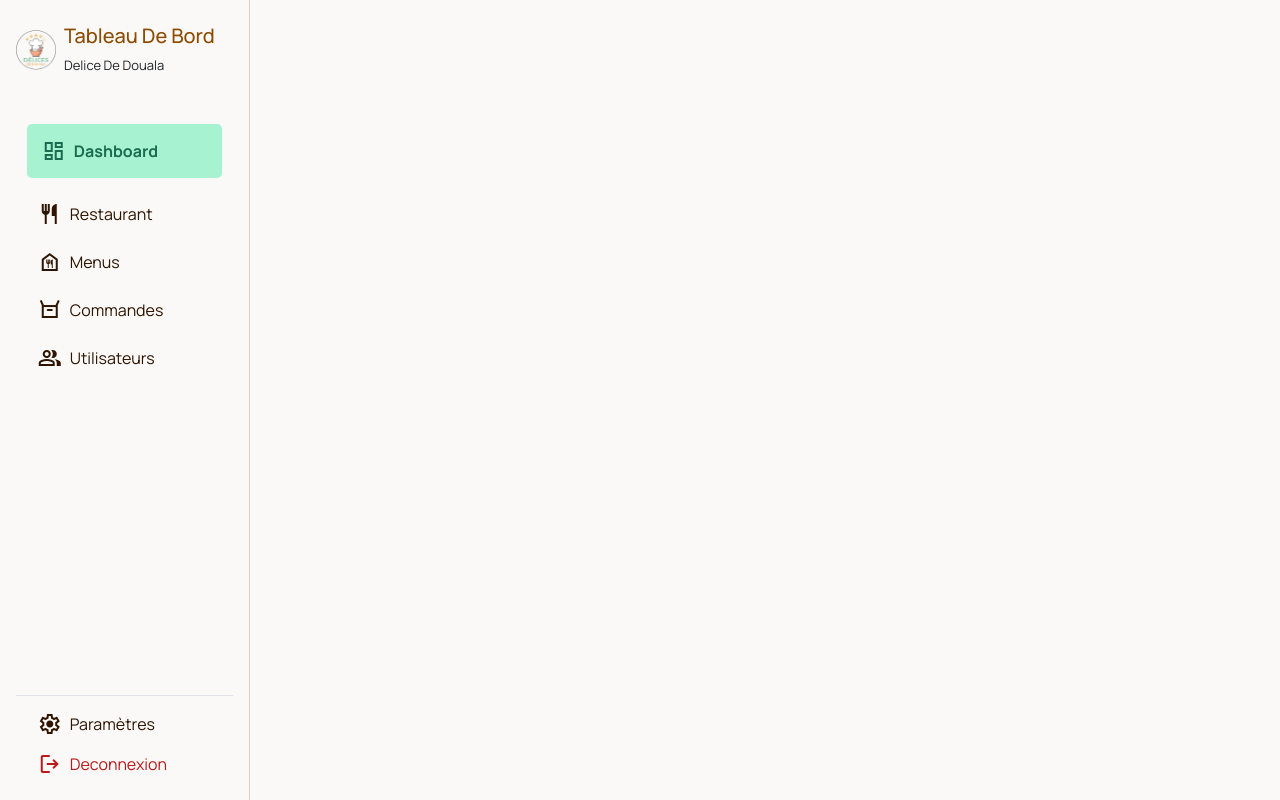
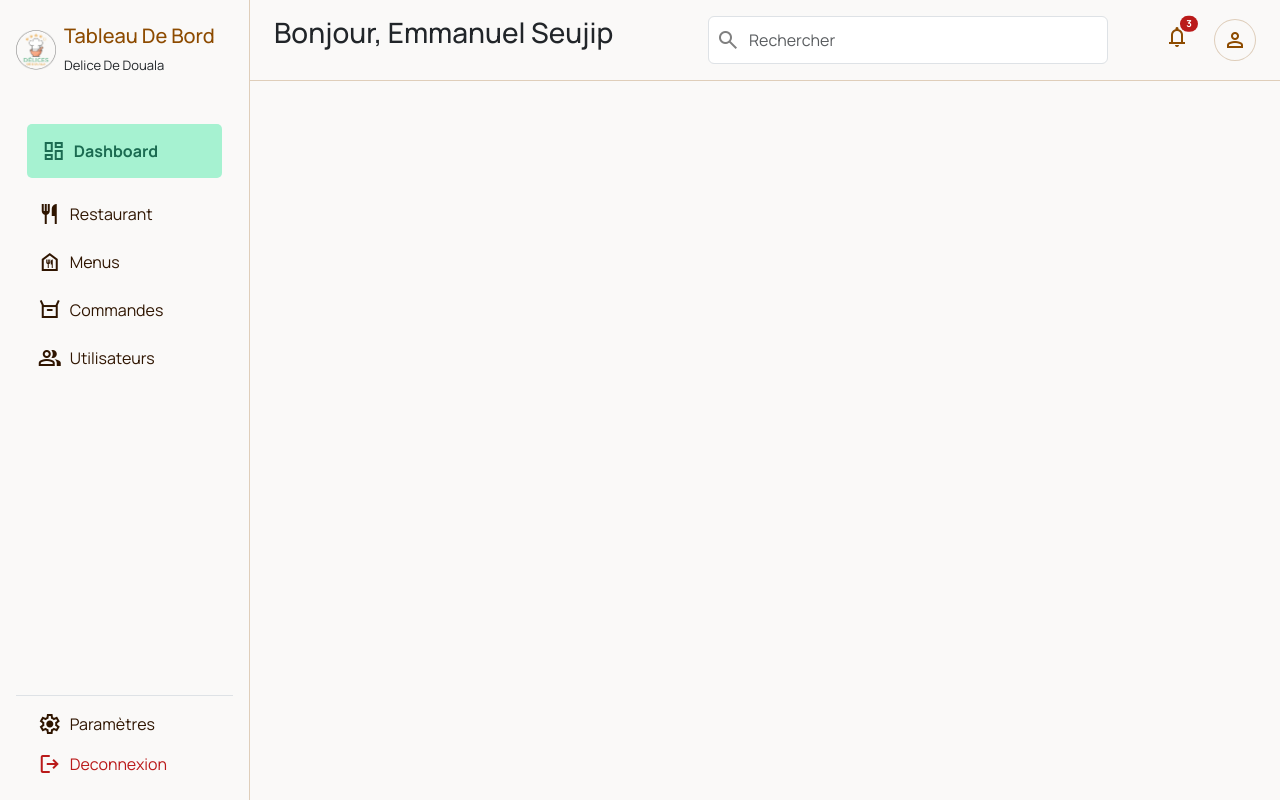
Before and after one commit to EmmanuelSeujip/delice-de-douala, an Angular app: page /admin in a window 1280 px wide. Built offline with nearby package versions, Linux system fonts and the light colour scheme.

Commit message:
feat(header):creation du style du header

```diff
--- a/src/app/components/adminTemplate/header-admin/header-admin.css
+++ b/src/app/components/adminTemplate/header-admin/header-admin.css
@@ -0,0 +1,11 @@
+.searchbar{
+  width: 400px;
+  }
+  .searchbar input{
+    padding-left: 40px;
+  }
+  .searchbar span{
+    left: 20px;
+    color: gray;
+
+  }
--- a/src/app/components/adminTemplate/header-admin/header-admin.html
+++ b/src/app/components/adminTemplate/header-admin/header-admin.html
@@ -1 +1,25 @@
-<p>header-admin works!</p>
+<header class="navbar align-items-center py-3 px-4 border-bottom border-primary border-opacity-25">
+  <div class="d-flex justify-content-between flex-grow-1">
+    <h3>Bonjour, Emmanuel Seujip</h3>
+    <div class="d-flex gap-5">
+      <div class="search-container d-flex position-relative searchbar">
+        <span class="material-symbols-outlined position-absolute top-50  translate-middle">search</span>
+        <input type="search" name="" id="" class="form-control w-100" placeholder="Rechercher">
+      </div>
+      <div class="d-flex align-items-center gap-3">
+        <button class="btn btn-link position-relative p-2 text-primary" type="button">
+          <span class="material-symbols-outlined">notifications</span>
+          <span class="position-absolute top-25 mt-2 start-75 translate-middle badge rounded-pill"
+                style="background-color: var(--error); font-size: 0.6rem;">
+            3
+            <span class="visually-hidden">notifications non lues</span>
+          </span>
+        </button>
+        <div class="d-flex align-items-center justify-content-center p-2 border border-primary rounded-circle text-primary border-opacity-25">
+          <span class="material-symbols-outlined">person</span>
+        </div>
+
+      </div>
+    </div>
+  </div>
+</header>
--- a/src/app/pages/admin/template-admin/template-admin.html
+++ b/src/app/pages/admin/template-admin/template-admin.html
@@ -1 +1,7 @@
-<admin-sidebar></admin-sidebar>
+<section class="d-flex">
+  <admin-sidebar></admin-sidebar>
+  <main class="flex-grow-1">
+    <app-header-admin></app-header-admin>
+
+  </main>
+</section>
--- a/src/app/pages/admin/template-admin/template-admin.ts
+++ b/src/app/pages/admin/template-admin/template-admin.ts
@@ -1,9 +1,10 @@
 import { Component } from '@angular/core';
 import { Sidebar } from "../../../components/adminTemplate/sidebar/sidebar";
+import { HeaderAdmin } from "../../../components/adminTemplate/header-admin/header-admin";
 
 @Component({
   selector: 'app-template-admin',
-  imports: [Sidebar],
+  imports: [Sidebar, HeaderAdmin],
   templateUrl: './template-admin.html',
   styleUrl: './template-admin.css',
 })
```
